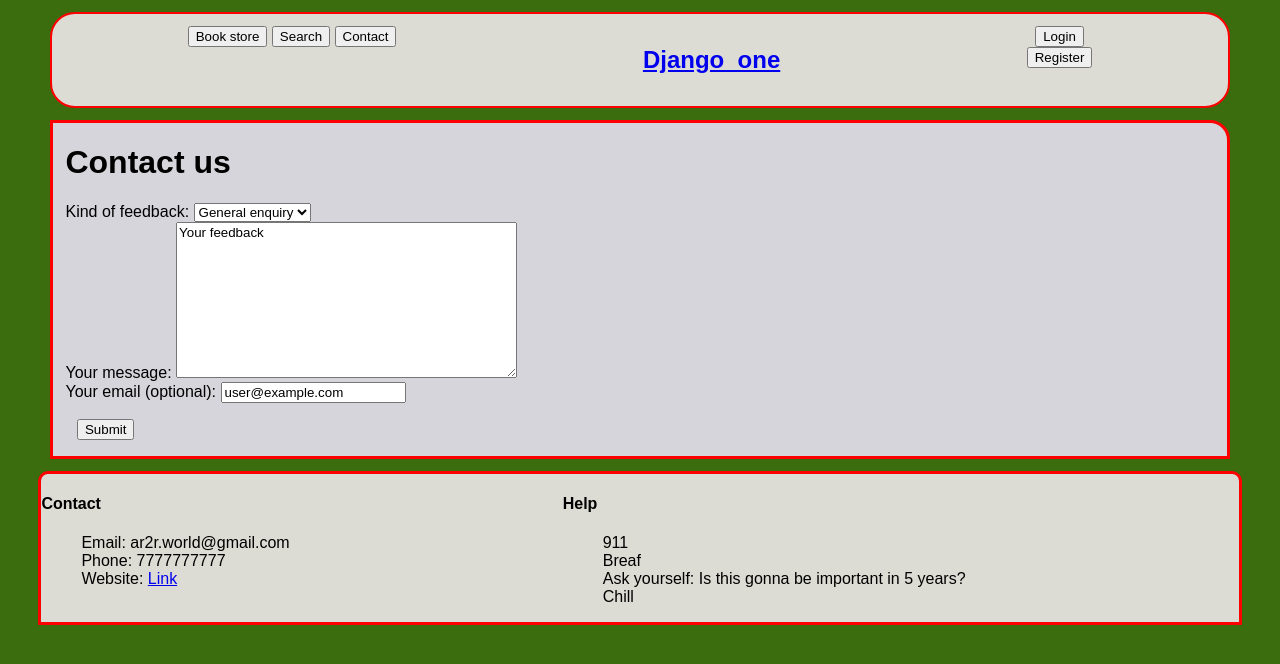
After one commit to ar2rworld/django_one, a Django app: page /contact/ in a window 1280 px wide. The commit adds this page. Shown: the top 664 px of the page. Run offline with Django 3.2, Linux system fonts and the light colour scheme.

Commit message:
chapter 7 done

```diff
--- /dev/null
+++ b/books/forms.py
@@ -0,0 +1,21 @@
+from books.models import Publisher
+from django.forms import modelform_factory
+
+from django import forms
+TOPIC_CHOICES = (('general', 'General enquiry'),
+  ('bug', 'Bug report'),
+  ('suggestion', 'Suggestion'),)
+class ContactForm(forms.Form):
+  topic = forms.ChoiceField(choices=TOPIC_CHOICES)
+  message = forms.CharField(widget=forms.Textarea(),initial="Your feedback")
+  sender = forms.EmailField(required=False, initial='user@example.com')
+  def clean_message(self):
+    message = self.cleaned_data.get('message', '')
+    num_words = len(message.split())
+    if num_words < 4:
+      raise forms.ValidationError("Not enough words!")
+    if 'putin' in message.lower():
+      raise forms.ValidationError("hm, wait a sec, we need to call KGB.")
+    return message
+PublisherForm = modelform_factory(Publisher,
+  fields=('name', 'address', 'city', 'state_province', 'country', 'website'))
--- a/books/views.py
+++ b/books/views.py
@@ -1,6 +1,10 @@
 from django.shortcuts import render
 from django.db.models import Q
 from books.models import Book
+from books.forms import ContactForm
+from django.core.mail import send_mail
+from django.http import HttpResponseRedirect
+from books.forms import PublisherForm
 
 def search(request):
   query = request.GET.get('q', '')
@@ -15,3 +19,36 @@ def search(request):
     "results": results,
     "query": query
   })
+def contact(request):
+  if request.method == 'POST':
+    form = ContactForm(request.POST)
+    if form.is_valid():
+      topic = form.cleaned_data['topic']
+      message = form.cleaned_data['message']
+      #sender = form.get('sender', 'noreply@example.com')
+      sender = form.cleaned_data['sender']
+      #print(topic, message, sender)
+      '''send_mail(    'Feedback from your site, topic: %s' % topic,
+        message,
+        sender,
+        ['ar2r.world@gmail.com'])'''
+      return render(request, 'books/thanks.html', {'topic':topic, 'message':message, 'sender': sender})
+    else:
+      HttpResponseRedirect('/')
+  else:
+    form = ContactForm()
+  return render(request, 'books/contact.html', {'form': form})
+
+def thanks(request):
+  return render(request, 'books/thanks.html', {})
+
+def add_publisher(request):
+  form = PublisherForm()
+  if request.method == 'POST':
+    form = PublisherForm(request.POST)
+    if form.is_valid():
+      form.save()
+      return HttpResponseRedirect('/add_publisher/thanks/')
+    else:
+      form = PublisherForm()
+  return render(request, 'books/add_publisher.html', {'form': form})
--- a/django_one/settings.py
+++ b/django_one/settings.py
@@ -140,5 +140,5 @@ DEFAULT_AUTO_FIELD = 'django.db.models.BigAutoField'
 STATIC_URL = '/static/'
 STATIC_ROOT = os.path.join(BASE_DIR,  '/static/')
 STATIFILES_DIRS=[
-    BASE_DIR / "static/",
+    #BASE_DIR / "static/",
 ]
--- a/django_one/static/css/style.css
+++ b/django_one/static/css/style.css
@@ -137,7 +137,7 @@ td{
 /*footer part*/
 .grid0{
   display: grid;
-  grid-template-columns: auto auto auto;
+  grid-template-columns: auto auto;
 }
 li.helpLi{
   list-style: none;
@@ -154,3 +154,16 @@ li.contactLi{
 .footer:hover{
   background-color: rgb(194, 213, 199);
 }
+/*forms*/
+ul.errorlist {
+  margin: 0;
+  padding: 0;
+}
+.errorlist li {
+  background-color: red;
+  color: white;
+  display: block;
+  font-size: 10px;
+  margin: 0 0 3px;
+  padding: 4px 5px;
+}
--- a/django_one/templates/body.html
+++ b/django_one/templates/body.html
@@ -5,7 +5,7 @@
     Hello guys and Welcome! This is Django website with some templates and API call
   </div>
   <h3>Not sure what to expect here, but let's add some more content</h3>
-  <h4>Number of comrades: {{numberOfComrades}}</h4>
+  <h4>Number of comrades: {{numberOfComrades}}, times this page rendered: {{views}}</h4>
   <p><span style="font-size: large;">Last topic:</span><br>"""When site A wants to access content from another site B, it is called a Cross-Origin request. As it is disabled for security reasons, B sends an Access-Control-Allow-Origin header in the response. By default, a domain is not allowed to access an API hosted on another domain.  If we want to allow our REST API (say backend) hosted in our Django application to be accessed from other applications (say front-end) hosted on another server, we must enable CORS (Cross-Origin Resource Sharing)."""
   <br>
   <i>Source: <a target="_blank" href="https://www.geeksforgeeks.org/how-to-enable-cors-headers-in-your-django-project/">https://www.geeksforgeeks.org/how-to-enable-cors-headers-in-your-django-project/</a></i>
--- /dev/null
+++ b/django_one/templates/books/contact.html
@@ -0,0 +1,31 @@
+{% extends 'main_base.html' %}
+{% block title %} Contact us{% endblock %}
+{% block content %}
+  <h1>Contact us</h1>
+  <form action="." method="POST">
+    {% csrf_token %}
+    <div class="fieldWrapper">
+      {{ form.topic.errors }}
+      <label for="id_topic">Kind of feedback:</label>
+      {{ form.topic }}
+    </div>
+    <div class="fieldWrapper">
+      <label for="id_message">Your message:</label>
+      {{ form.message }}
+    </div>
+    <div class="fieldWrapper">
+      {{ form.sender.errors }}
+      <label for="id_sender">Your email (optional):</label>
+      {{ form.sender }}
+    </div>
+    <div class="fieldWrapper{% if form.message.errors %} errors{% endif %}">
+      {% if form.message.errors %}
+      <ol>{% for error in form.message.errors %}
+        <li><strong>{{ error|escape }}</strong></li>
+        {% endfor %}
+      </ol>
+      {% endif %}
+    </div>
+    <p><input type="submit" value="Submit"></p>
+  </form>
+{% endblock %}
--- a/django_one/templates/main_base.html
+++ b/django_one/templates/main_base.html
@@ -1,4 +1,5 @@
 {% load static %}
+<!DOCTYPE HTML PUBLIC "-//W3C//DTD HTML 4.01//EN">
 <html>
   <head>
     <!--<link rel="stylesheet"  href="/django_one/static/css/style.css">-->
@@ -11,7 +12,7 @@
         <!--#kost-->
         <a href='/publishers/'><button>Book store</button></a>
         <a href='/search/'><button>Search</button></a>
-
+        <a href='/contact/'><button>Contact</button></a>
       </div>
       <div>
         <a class='mainTitle' href='/'><h2>Django_one</h2></a>
@@ -48,12 +49,6 @@
             <li class="helpLi">Chill</li>
           </ul>
         </div>
-        <div class="grid0Col">
-          <h4>Statistics:</h4>
-          <ul>
-            <li class="helpLi">views: -1</li>
-          </ul>
-        </div>
       </div>
     </div>
   </footer>
--- a/django_one/templates/publishers.html
+++ b/django_one/templates/publishers.html
@@ -2,6 +2,7 @@
 {% block title %}Publishers list{% endblock %}
 
 {% block content %}
+<a href='/add_publisher/'><button>Add publisher</button></a>
 <table class='publishersTable whiteBackColor'>
 <caption>Publishers:</caption>
 {%for i in publishers%}
--- a/django_one/urls.py
+++ b/django_one/urls.py
@@ -30,4 +30,8 @@ urlpatterns = [
     path('publishers/', views.publishersView),
     path('search/', book_views.search),
     path('stats/', views.stats),
+    path('contact/', book_views.contact),
+    path('contact/thanks/', book_views.thanks),
+    path('add_publisher/thanks/', book_views.thanks),
+    path('add_publisher/', book_views.add_publisher),
 ] + static(settings.STATIC_URL, document_root=settings.STATIC_ROOT)
```
Also changed, not shown: django_one/templates/books/add_publisher.html (added, +12 -0 lines), django_one/templates/books/thanks.html (added, +10 -0 lines), django_one/views.py (+4 -3 lines), setup.md (+1 -1 lines), django_one/templates/admin/1index.html (renamed from django_one/templates/admin/index.html).
